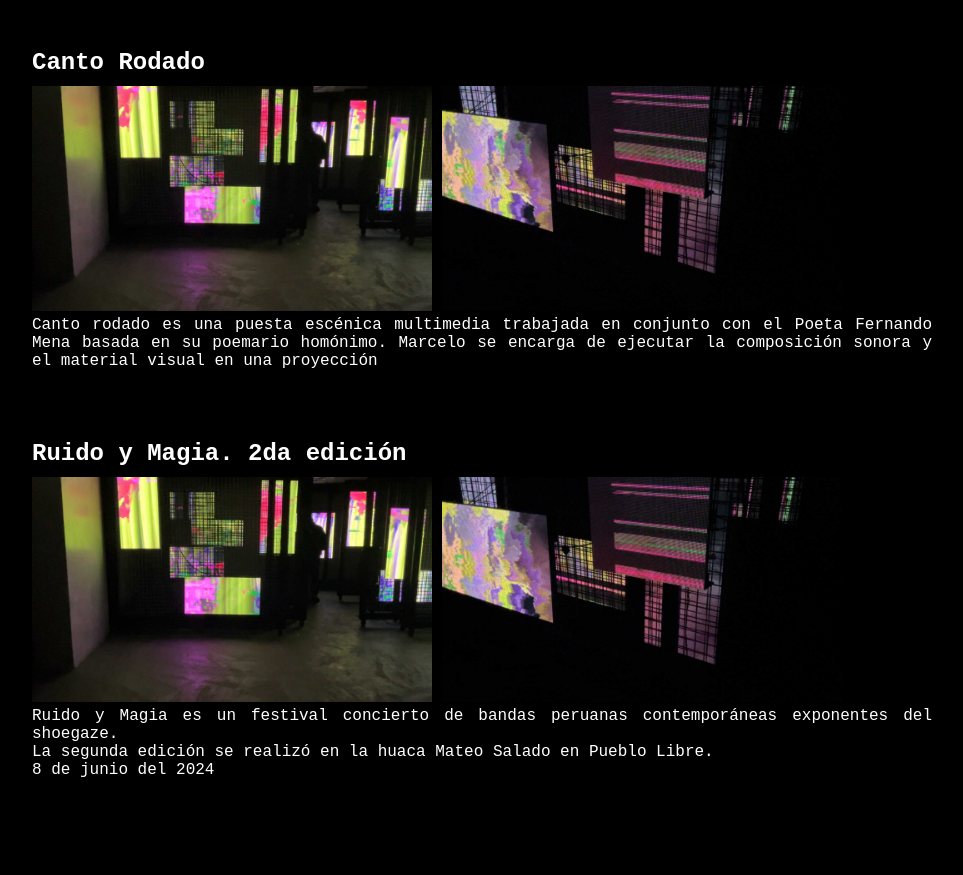
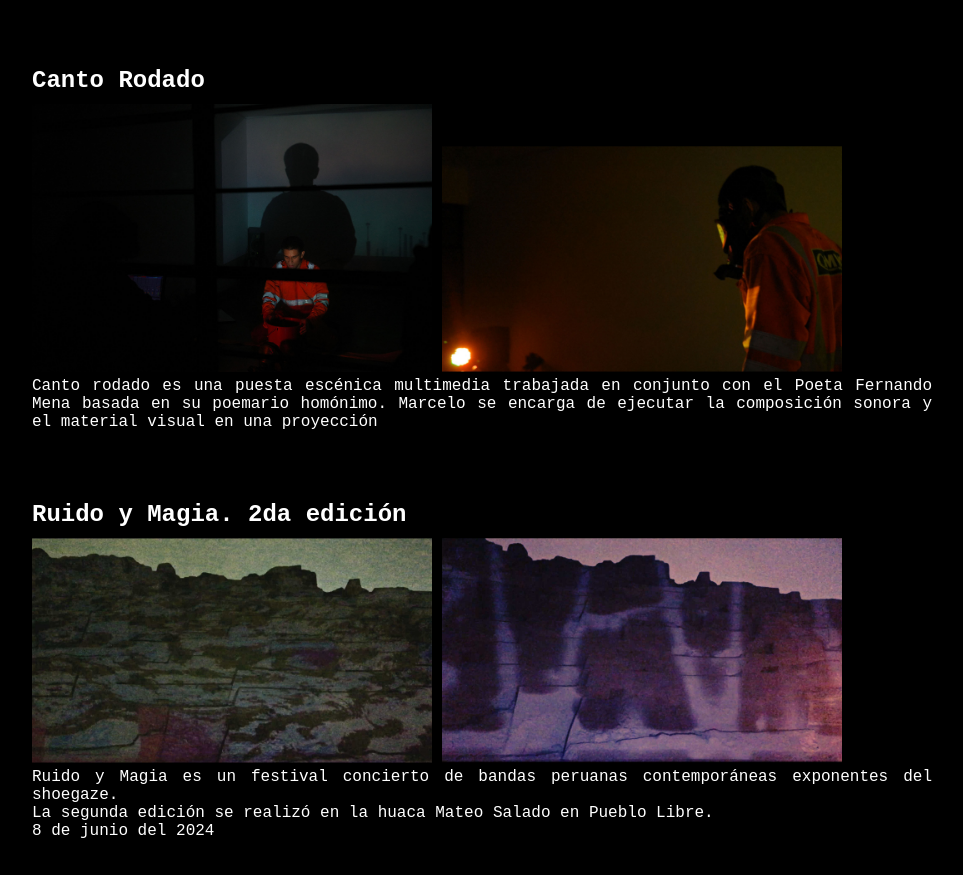
Before and after one commit to boxhead2play/WEBPAGE, a plain HTML site: page proyectos.html in a window 1280 px wide. Shown: the part 2538-3413 px from the top of the page, without its empty margins (158-1121 px from the left). Before the commit the page ends 3352 px from the top, so only its background shows below. Drawn offline with Linux system fonts and the light colour scheme; a web font is replaced by a local one.

Commit message:
update junio

```diff
--- a/proyectos.html
+++ b/proyectos.html
@@ -56,6 +56,7 @@
                 </p>
                 <p><a href="https://www.youtube.com/watch?v=1Se0mQtBiB4"></a></p>
                 <p>Sonido: Christian Mun <br> Visuales: Marcelo Mellado</p>
+                    <a href="https://www.youtube.com/watch?v=1Se0mQtBiB4" target="_blank"> videoarte Crafting the field: Iskonawa en youtube</a>
                 <p>12 de agosto del 2022</p>
             </div>
 
@@ -94,15 +95,15 @@
 
             <div class="canto_rodado">
                 <h2>Canto Rodado</h2>
-                <img src="images/nam1.jpg" alt="n_ñam1" width="400px">
-                <img src="images/nam2.jpg" alt="n_ñam2" width="400px">
+                <img src="images/canto_rodado1.jpg" alt="cr1" width="400px">
+                <img src="images/canto_rodado2.jpg" alt="cr2" width="400px">
                 <p>Canto rodado es una puesta escénica multimedia trabajada en conjunto con el Poeta Fernando Mena basada en su poemario homónimo. Marcelo se encarga de ejecutar la composición sonora y el material visual en una proyección </p>
             </div>
 
             <div class="ruido_y_magia">
                 <h2>Ruido y Magia. 2da edición</h2>
-                <img src="images/nam1.jpg" alt="n_ñam1" width="400px">
-                <img src="images/nam2.jpg" alt="n_ñam2" width="400px">
+                <img src="images/huaca1.jpg" alt="huaca1" width="400px">
+                <img src="images/huaca2.jpg" alt="huaca2" width="400px">
                 <p>Ruido y Magia es un festival concierto de bandas peruanas contemporáneas exponentes del shoegaze. </p>
                 <p>La segunda edición se realizó en la huaca Mateo Salado en Pueblo Libre.</p>
                 <p>8 de junio del 2024</p>
```
